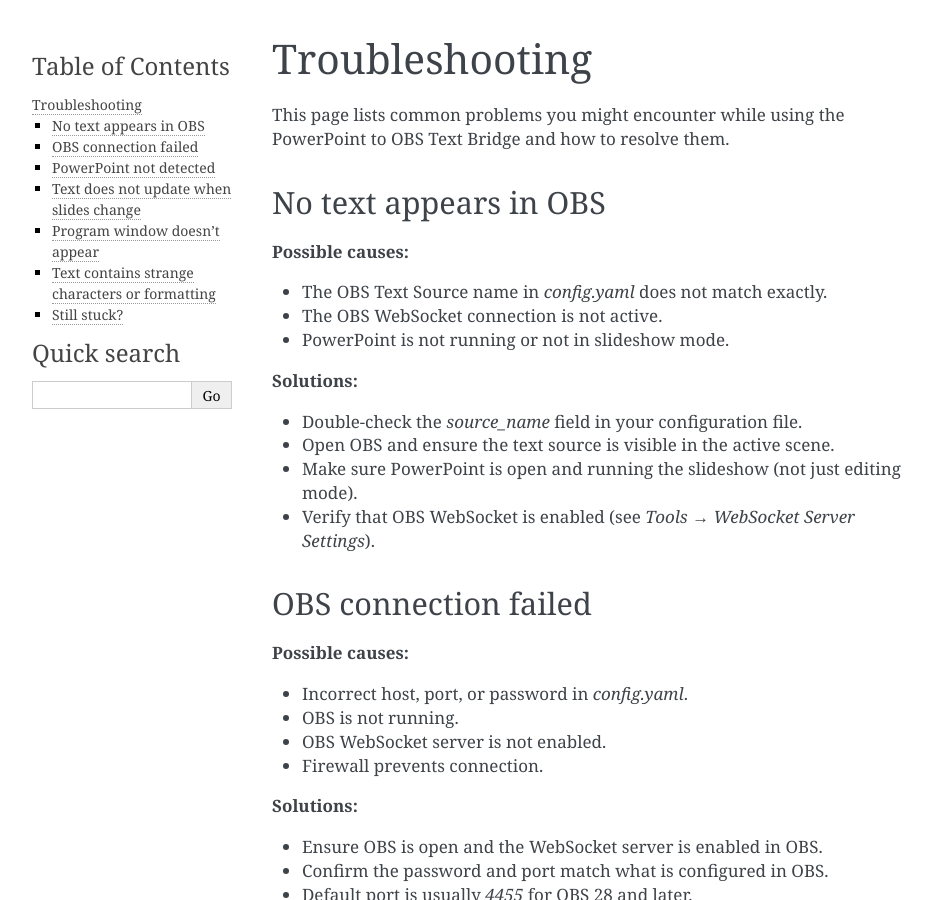
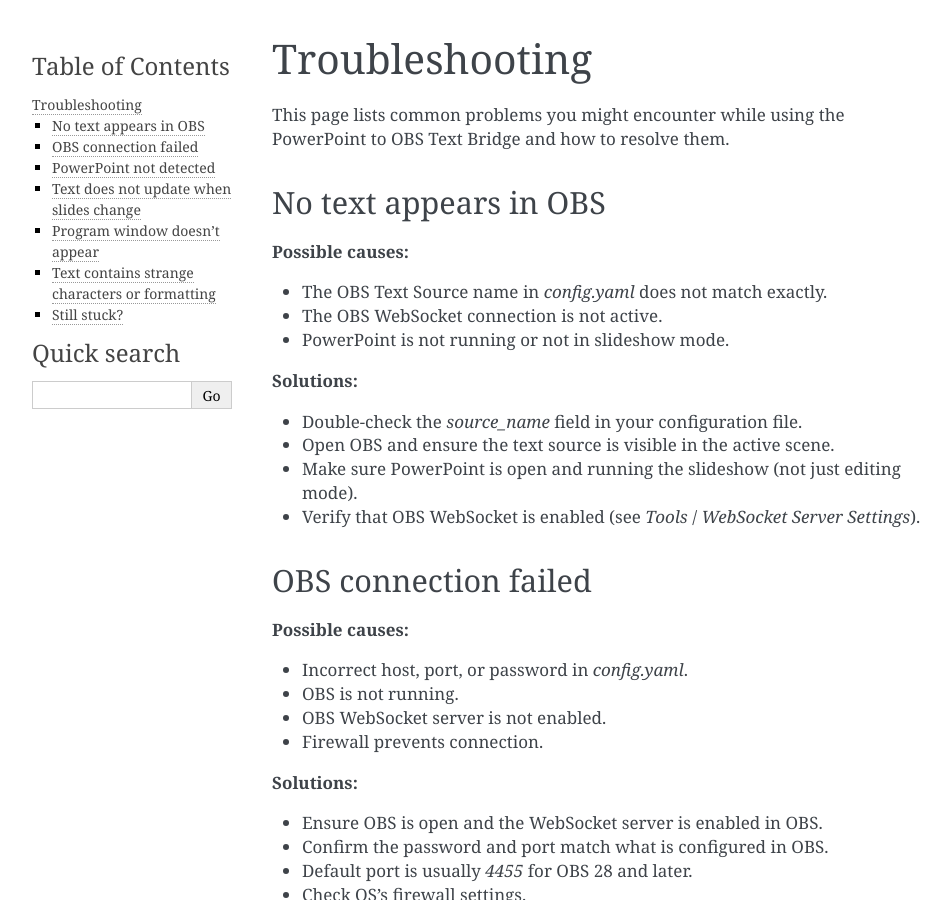
Before and after one commit to norihiro/slidetextbridge, a Sphinx documentation site: the page built from doc/troubleshooting.rst, in a window 1280 px wide and 900 px high. Shown: the whole window, without its empty margins (148-1099 px from the left). Built offline with Sphinx 7.4.7, drawn with Linux system fonts in a browser that asks for light colours.

Commit message:
doc: Minor fixes and changes

```diff
--- a/doc/conf.py
+++ b/doc/conf.py
@@ -6,7 +6,7 @@
 # -- Project information -----------------------------------------------------
 # https://www.sphinx-doc.org/en/master/usage/configuration.html#project-information
 
-project = 'slidetextbridge'
+project = 'Slide Text Bridge'
 copyright = '2025, Norihiro Kamae'
 author = 'Norihiro Kamae'
 language = 'en'
@@ -24,6 +24,12 @@
 
 html_copy_source = False
 html_show_copyright = False
+html_theme_options = {
+        'extra_nav_links': {
+            'Gallery': 'https://github.com/norihiro/slidetextbridge/wiki/Gallery',
+            'Source Code': 'https://github.com/norihiro/slidetextbridge/',
+        },
+}
 
 gettext_compact = True
 
--- a/doc/troubleshooting.rst
+++ b/doc/troubleshooting.rst
@@ -17,7 +17,7 @@
 - Double-check the `source_name` field in your configuration file.
 - Open OBS and ensure the text source is visible in the active scene.
 - Make sure PowerPoint is open and running the slideshow (not just editing mode).
-- Verify that OBS WebSocket is enabled (see `Tools → WebSocket Server Settings`).
+- Verify that OBS WebSocket is enabled (see `Tools` / `WebSocket Server Settings`).
 
 OBS connection failed
 ---------------------
@@ -65,7 +65,7 @@
 - Wait until the transition finishes if using animations.
 - Add `stdout` step to verify whether the slide is detected correctly.
 
-Program window doesn’t appear
+Program window doesn't appear
 -----------------------------
 
 **Possible cause:**
```
